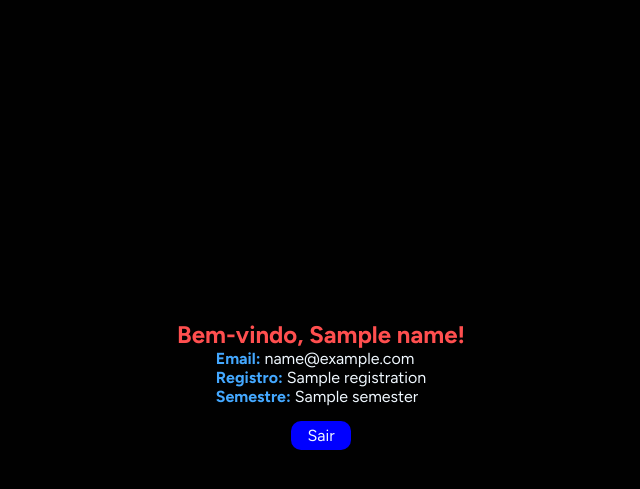
After one commit to azuoshkk/CCONT-UJ, a Flask app: template templates/dashboard.html in a window 1280 px wide. The commit adds this page. Shown: the top 489 px of the page, without its empty margins (319-959 px from the left). Run offline with Flask 3, Linux system fonts and the light colour scheme; the template is opened without the code that fills it: most values are stand-ins (such as "Sample title", 1, 10 or a date in 2020).

Commit message:
First design and functional dashboard

```diff
--- a/appy.py
+++ b/appy.py
@@ -1,4 +1,4 @@
-from flask import Flask, render_template, request
+from flask import Flask, render_template, request, redirect, url_for, session, jsonify
 import sqlite3
 
 app = Flask(__name__)
@@ -42,15 +42,33 @@ def login():
     conn.close()
 
     if user:
+        session['user'] = {
+            'id': user[0],
+            'name': user[1],
+            'email': user[3],
+            'registration': user[4],
+            'semester': user[2]
+        }
         print(f"Email recebido: '{email}'")
         print(f"Senha recebida: '{password}'")
-
-        return "Sucefful login"
+        return jsonify({'redirect': url_for('dashboard')})  # Retorna um JSON com o link da página
     else:
         print(f"Email recebido: '{email}'")
         print(f"Senha recebida: '{password}'")
+        return jsonify({'error': 'Wrong email or password'}), 401
 
-        return "wrong email or password"
+@app.route('/dashboard')
+def dashboard():
+    user = session.get('user')
+    if not user:
+        return redirect(url_for('index'))  # Se não estiver logado, volta para a página inicial
+    return render_template('dashboard.html', **user)
+
+@app.route('/logout')
+def logout():
+    session.pop('user', None)  # Remove o usuário da sessão
+    return redirect(url_for('index'))
+
 
 if __name__ == '__main__':
     app.run(debug=True)
--- /dev/null
+++ b/static/dashboard.css
@@ -0,0 +1,44 @@
+@import url('https://fonts.googleapis.com/css2?family=Figtree:ital,wght@0,300..900;1,300..900&display=swap');
+*{
+    padding: 0;
+    margin: 0;
+    font-family: Figtree;
+}
+
+body{
+    background-color: #010101;
+}
+
+#Registro{
+    justify-content: center;
+    align-items: center;
+    display: flex;
+    flex-direction: column;
+    margin-top: 25%;
+}
+
+a{
+    padding: 5px;
+    background-color: blue;
+    color: aliceblue;
+    border-radius: 10px;
+    text-decoration: none;
+    margin-top: 15px;
+    width: 50px;
+    text-align: center;
+}
+a:hover{
+    background-color: rgb(77, 77, 255);
+    transform: scale(1.1);
+}
+h2{
+   color: #ff4f4f;
+}
+p{
+    color: aliceblue;
+    align-items: block;
+    /* width: 12rem; */
+}
+strong{
+    color: #44a8ff;
+}
--- /dev/null
+++ b/templates/dashboard.html
@@ -0,0 +1,20 @@
+<!DOCTYPE html>
+<html lang="en">
+<head>
+    <meta charset="UTF-8">
+    <meta name="viewport" content="width=device-width, initial-scale=1.0">
+    <title>Dashboard</title>
+    <link rel="stylesheet" href="/static/dashboard.css">
+</head>
+<body>
+    <div id="Registro">
+        <h2>Bem-vindo, {{ name }}!</h2>
+        <div id="info">
+            <p><strong>Email:</strong> {{ email }}</p>
+            <p><strong>Registro:</strong> {{ registration }}</p>
+            <p><strong>Semestre:</strong> {{ semester }}</p>
+        </div>
+        <a href="/">Sair</a>
+    </div>
+</body>
+</html>
--- a/templates/index.html
+++ b/templates/index.html
@@ -4,7 +4,7 @@
     <meta charset="UTF-8">
     <meta name="viewport" content="width=device-width, initial-scale=1.0">
     <title>loginUJ</title>
-    <link rel="stylesheet" href="/static\main.css">
+    <link rel="stylesheet" href="/static/main.css">
     <script src="/static\main.js"></script>
 </head>
 <body>
```
Also changed, not shown: static/main.js (+9 -3 lines), studenty.db.
